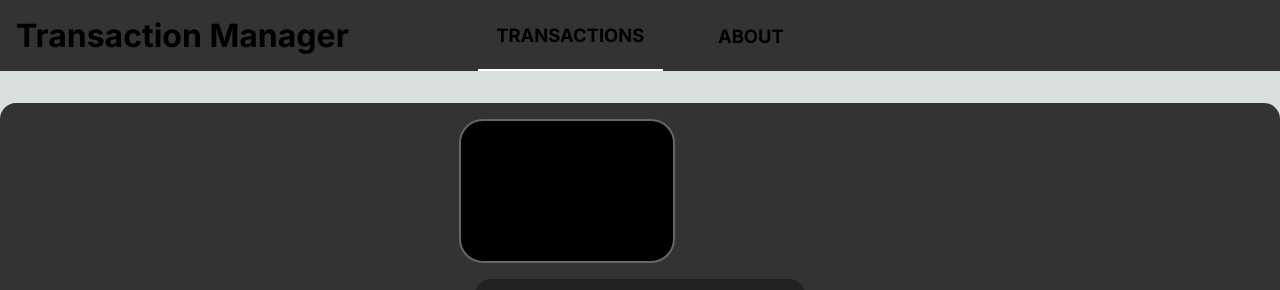
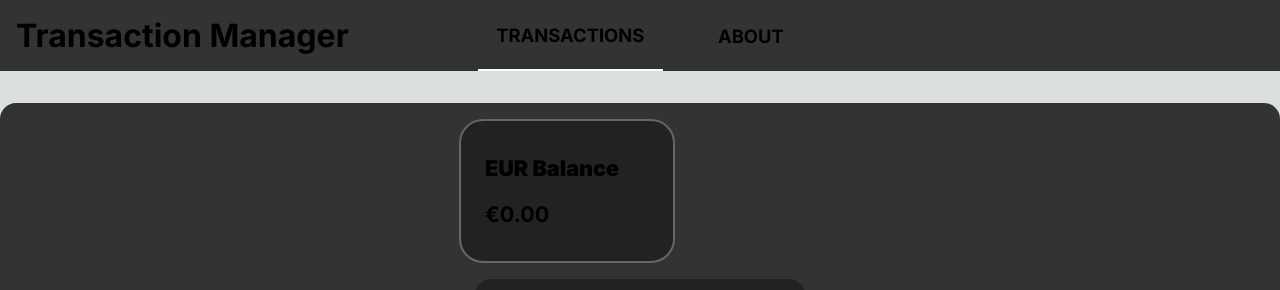
Before and after one commit to kintrix007/transaction-manager, a Next.js app: page / in a window 1280 px wide. Shown: the top 290 px of the page. Built offline with nearby package versions, Linux system fonts and the light colour scheme; no server answers; the database is empty.

Commit message:
Make the balance background not PURE black

```diff
--- a/components/transaction.module.scss
+++ b/components/transaction.module.scss
@@ -4,7 +4,7 @@
     overflow-x: hidden;
 
     padding: 1em;
-    background: #000;
+    background: #222;
 
     border-radius: 1em;
     border: 2px solid #666;
@@ -13,7 +13,7 @@
     flex-direction: column;
     justify-content: space-around;
 
-    div {
+    &>div {
         font-size: 0.9em;
     }
 
@@ -30,7 +30,7 @@
 
     gap: 1.5em;
 
-    h3 {
+    &>h3 {
         // margin: 1em 0;
         text-align: center;
     }
@@ -92,6 +92,7 @@
         justify-content: center;
         align-items: center;
         gap: 0.5em;
+        padding-left: 0.25em;
     }
 
     button {
```
